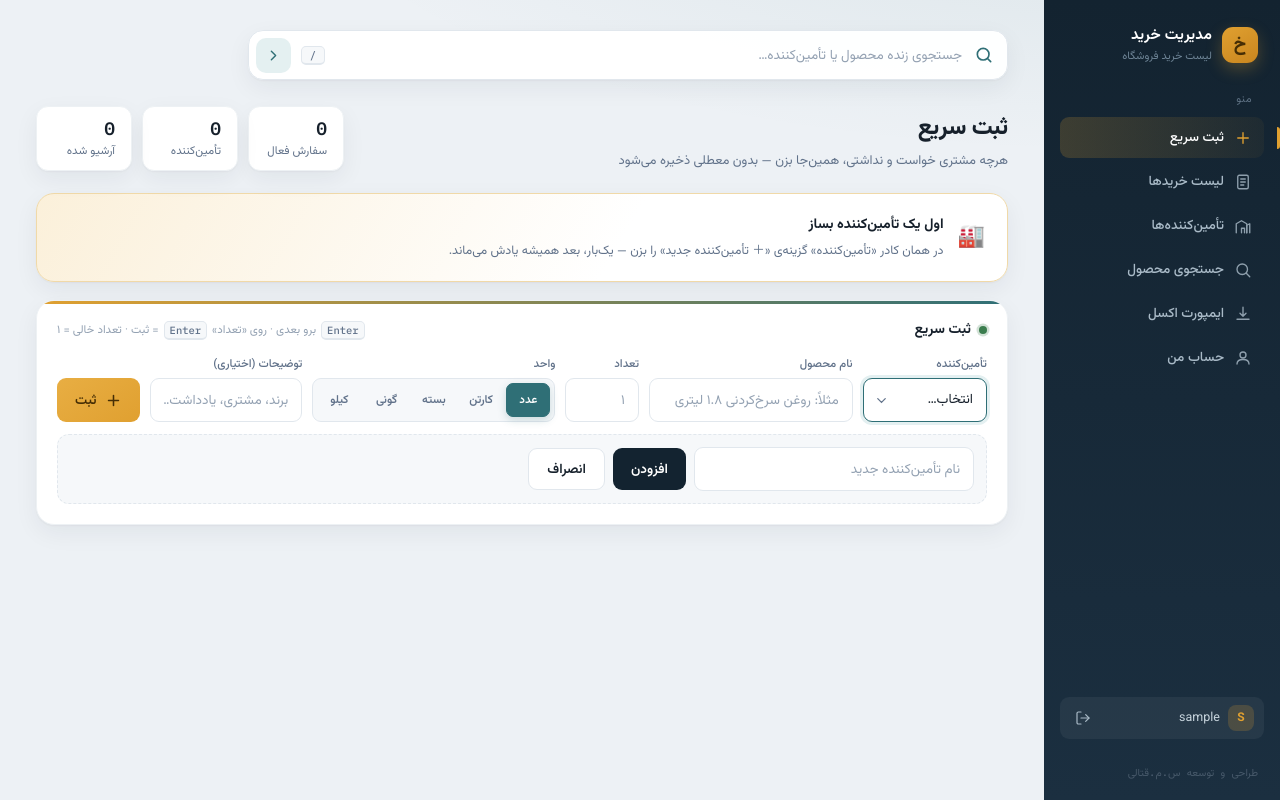
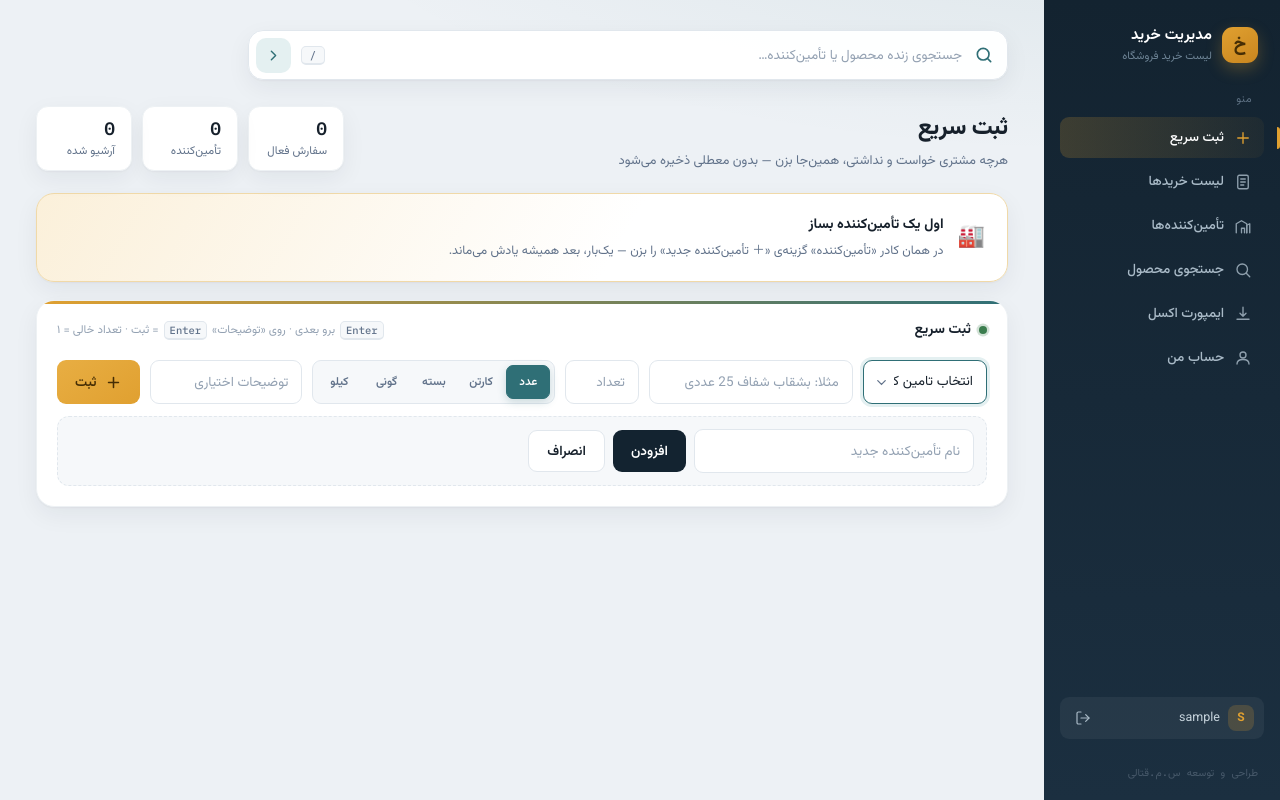
Before and after one commit to mqattaly/purchase_manager, a Flask app: page / in a window 1280 px wide. Run offline with Flask 3, Linux system fonts and the light colour scheme; the visitor is signed in with stand-in values (Sample User, id 1); data that the repository does not hold is empty.

Commit message:
Update quick_add.html

```diff
--- a/templates/partials/quick_add.html
+++ b/templates/partials/quick_add.html
@@ -1,44 +1,118 @@
-{#  ثبت سریع — همین یک فایل هم در داشبورد و هم در صفحه «ثبت خرید» استفاده می‌شود  #}
-<section id="quick-add" class="quick-card" data-units='{{ unit_types|tojson }}'>
+{# ثبت سریع — همین فایل در داشبورد و صفحه «ثبت خرید» استفاده می‌شود #}
+
+<section
+  id="quick-add"
+  class="quick-card"
+  data-units='{{ unit_types|tojson }}'
+>
 
   <div class="quick-head">
     <div class="quick-title">
       <span class="quick-dot"></span>
       ثبت سریع
     </div>
+
     <div class="quick-hint">
-      <kbd>Enter</kbd> برو بعدی · روی «تعداد» <kbd>Enter</kbd> = ثبت · تعداد خالی = ۱
+      <kbd>Enter</kbd>
+      برو بعدی
+      ·
+      روی «توضیحات»
+      <kbd>Enter</kbd>
+      = ثبت
+      ·
+      تعداد خالی = ۱
     </div>
   </div>
 
-  <form id="qa-form" class="qa-form" autocomplete="off">
+  <form
+    id="qa-form"
+    class="qa-form"
+    autocomplete="off"
+  >
+
     <div class="qa-field qa-supplier">
-      <label class="field-label" for="qa-supplier">تأمین‌کننده</label>
-      <select id="qa-supplier" class="field" required>
-        <option value="">انتخاب…</option>
+      <label
+        class="field-label"
+        for="qa-supplier"
+      >
+
+      </label>
+
+      <select
+        id="qa-supplier"
+        class="field"
+        required
+      >
+        <option value="">
+          انتخاب تامین کننده…
+        </option>
+
         {% for supplier in suppliers %}
-          <option value="{{ supplier.id }}">{{ supplier.name }}</option>
+          <option value="{{ supplier.id }}">
+            {{ supplier.name }}
+          </option>
         {% endfor %}
-        <option value="__new__">＋ تأمین‌کننده جدید…</option>
+
+        <option value="__new__">
+          ＋ تأمین‌کننده جدید…
+        </option>
       </select>
     </div>
 
     <div class="qa-field qa-product">
-      <label class="field-label" for="qa-product">نام محصول</label>
-      <input id="qa-product" class="field" list="qa-names" placeholder="مثلاً: روغن سرخ‌کردنی ۱.۸ لیتری">
+      <label
+        class="field-label"
+        for="qa-product"
+      >
+
+      </label>
+
+      <input
+        id="qa-product"
+        class="field"
+        list="qa-names"
+        placeholder="مثلا: بشقاب شفاف 25 عددی"
+      >
+
       <datalist id="qa-names">
-        {% for name in product_names or [] %}<option value="{{ name }}"></option>{% endfor %}
+        {% for name in product_names or [] %}
+          <option value="{{ name }}"></option>
+        {% endfor %}
       </datalist>
     </div>
 
     <div class="qa-field qa-quantity">
-      <label class="field-label" for="qa-quantity">تعداد</label>
-      <input id="qa-quantity" class="field mono" type="number" inputmode="numeric" min="0" placeholder="۱">
+      <label
+        class="field-label"
+        for="qa-quantity"
+      >
+
+      </label>
+
+      <input
+        id="qa-quantity"
+        class="field mono"
+        type="number"
+        inputmode="numeric"
+        min="0"
+        placeholder="تعداد"
+      >
     </div>
 
     <div class="qa-field qa-unit">
-      <span class="field-label" id="qa-unit-label">واحد</span>
-      <div id="qa-unit-chips" class="unit-chip-group" role="radiogroup" aria-labelledby="qa-unit-label">
+      <span
+        class="field-label"
+        id="qa-unit-label"
+      >
+
+      </span>
+
+      <div
+        id="qa-unit-chips"
+        class="unit-chip-group"
+        role="radiogroup"
+        aria-labelledby="qa-unit-label"
+      >
         {% for unit in unit_types %}
           <button
             type="button"
@@ -47,42 +121,131 @@
             role="radio"
             aria-checked="{{ 'true' if loop.first else 'false' }}"
             tabindex="{{ '0' if loop.first else '-1' }}"
-          >{{ unit }}</button>
+          >
+            {{ unit }}
+          </button>
         {% endfor %}
       </div>
-      <input id="qa-unit" type="hidden" value="{{ unit_types[0] if unit_types else '' }}">
+
+      <input
+        id="qa-unit"
+        type="hidden"
+        value="{{ unit_types[0] if unit_types else '' }}"
+      >
     </div>
 
     <div class="qa-field qa-description">
-      <label class="field-label" for="qa-description">توضیحات (اختیاری)</label>
-      <input id="qa-description" class="field" placeholder="برند، مشتری، یادداشت…">
+      <label
+        class="field-label"
+        for="qa-description"
+      >
+
+      </label>
+
+      <input
+        id="qa-description"
+        class="field"
+        placeholder="توضیحات اختیاری"
+      >
     </div>
 
     <div class="qa-field qa-submit">
-      <button type="submit" class="btn btn-accent btn-block">
-        <svg viewBox="0 0 24 24" width="17" height="17" fill="none" stroke="currentColor" stroke-width="2.2" stroke-linecap="round" stroke-linejoin="round"><path d="M12 5v14M5 12h14"/></svg>
+      <button
+        type="submit"
+        class="btn btn-accent btn-block"
+      >
+        <svg
+          viewBox="0 0 24 24"
+          width="17"
+          height="17"
+          fill="none"
+          stroke="currentColor"
+          stroke-width="2.2"
+          stroke-linecap="round"
+          stroke-linejoin="round"
+        >
+          <path d="M12 5v14M5 12h14"/>
+        </svg>
+
         ثبت
       </button>
     </div>
+
   </form>
 
-  <div id="qa-new-supplier" class="qa-new-supplier" hidden>
-    <input id="qa-new-supplier-name" class="field" placeholder="نام تأمین‌کننده جدید">
-    <button type="button" id="qa-new-supplier-save" class="btn btn-primary">افزودن</button>
-    <button type="button" id="qa-new-supplier-cancel" class="btn btn-ghost">انصراف</button>
+  <div
+    id="qa-new-supplier"
+    class="qa-new-supplier"
+    hidden
+  >
+    <input
+      id="qa-new-supplier-name"
+      class="field"
+      placeholder="نام تأمین‌کننده جدید"
+    >
+
+    <button
+      type="button"
+      id="qa-new-supplier-save"
+      class="btn btn-primary"
+    >
+      افزودن
+    </button>
+
+    <button
+      type="button"
+      id="qa-new-supplier-cancel"
+      class="btn btn-ghost"
+    >
+      انصراف
+    </button>
   </div>
 
-  <div id="qa-session" class="qa-session" hidden>
+  <div
+    id="qa-session"
+    class="qa-session"
+    hidden
+  >
     <div class="qa-session-head">
+
       <h3 class="section-title">
         ثبت‌شده‌های همین حالا
-        <span class="counter-pill" id="qa-count">0</span>
-        <span class="sync-badge" id="qa-sync" hidden>
-          <span class="save-spinner"></span> در حال ذخیره…
+
+        <span
+          class="counter-pill"
+          id="qa-count"
+        >
+          0
+        </span>
+
+        <span
+          class="sync-badge"
+          id="qa-sync"
+          hidden
+        >
+          <span class="save-spinner"></span>
+          در حال ذخیره…
         </span>
       </h3>
-      <button type="button" id="qa-finish" class="btn btn-ghost btn-sm">
-        <svg viewBox="0 0 24 24" width="15" height="15" fill="none" stroke="currentColor" stroke-width="2" stroke-linecap="round" stroke-linejoin="round"><path d="M20 6 9 17l-5-5"/></svg>
+
+      <button
+        type="button"
+        id="qa-finish"
+        class="btn btn-ghost btn-sm"
+      >
+        <svg
+          viewBox="0 0 24 24"
+          width="15"
+          height="15"
+          fill="none"
+          stroke="currentColor"
+          stroke-width="2"
+          stroke-linecap="round"
+          stroke-linejoin="round"
+        >
+          <path d="M20 6 9 17l-5-5"/>
+        </svg>
+
         پایان و مشاهده لیست
       </button>
     </div>
@@ -99,6 +262,7 @@
             <th class="col-actions"></th>
           </tr>
         </thead>
+
         <tbody id="qa-body"></tbody>
       </table>
     </div>
```
